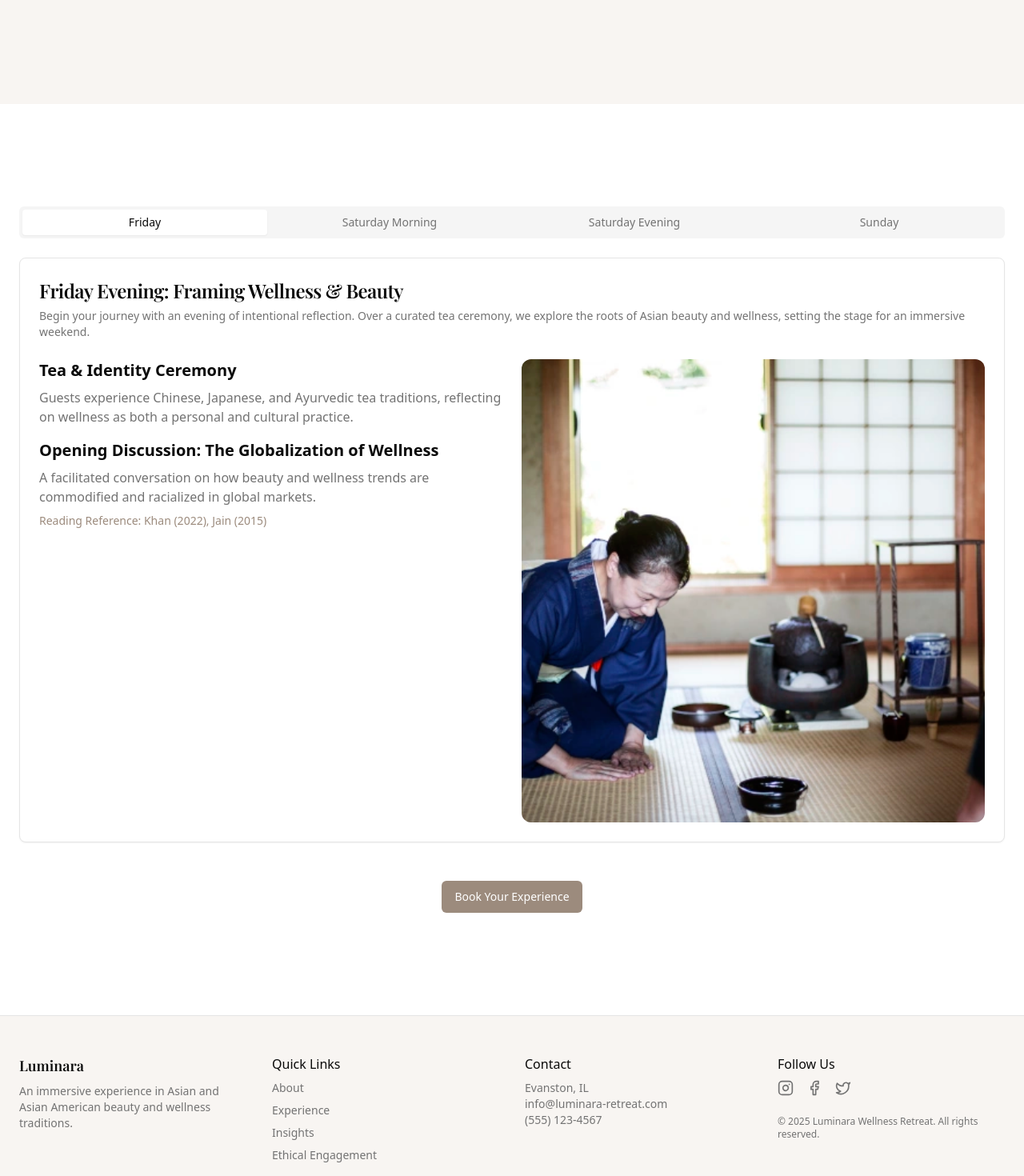
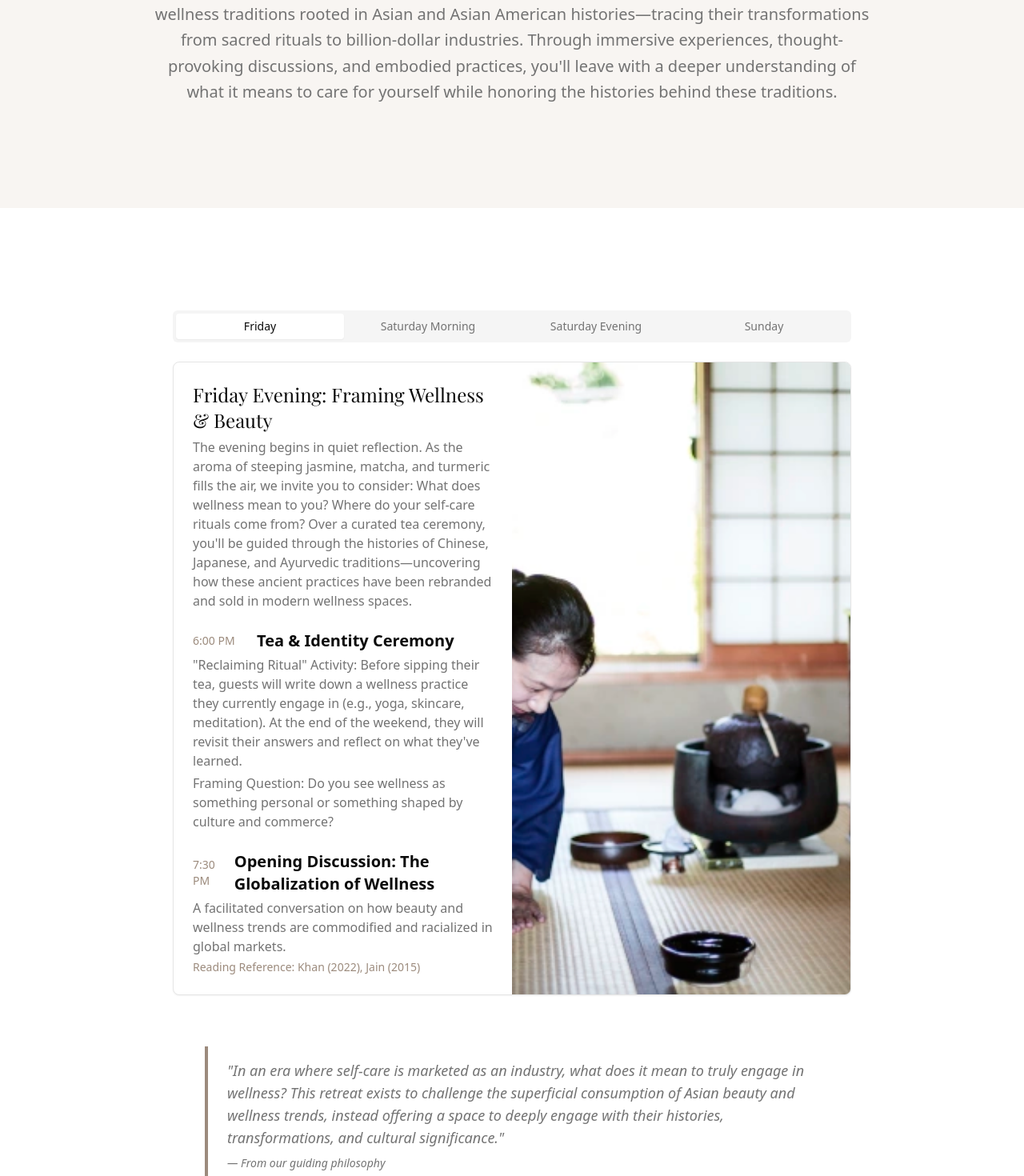
Before and after one commit to ethanpaneraa/asian-am-303-final, a Next.js app: page /experience in a window 1280 px wide. Shown: the part 280-1750 px from the top of the page at 80% size. Built offline with nearby package versions, Linux system fonts and the light colour scheme; a web font is replaced by a local one.

Commit message:
some changes, some more work to do later

```diff
--- a/app/experience/page.tsx
+++ b/app/experience/page.tsx
@@ -21,17 +21,24 @@ export default function ExperiencePage() {
                 The Weekend Experience
               </h1>
               <p className="max-w-[900px] text-muted-foreground md:text-xl/relaxed">
-                What to expect during your transformative journey with Luminara
+                Step into a sanctuary of self-discovery. Over the course of a
+                weekend, you'll explore beauty and wellness traditions rooted in
+                Asian and Asian American histories—tracing their transformations
+                from sacred rituals to billion-dollar industries. Through
+                immersive experiences, thought-provoking discussions, and
+                embodied practices, you'll leave with a deeper understanding of
+                what it means to care for yourself while honoring the histories
+                behind these traditions.
               </p>
             </div>
           </div>
         </div>
       </section>
 
-      <section className="w-full py-12 md:py-24 lg:py-32 bg-white">
+      <section className="max-w-4xl mx-auto py-12 md:py-24 lg:py-32 bg-white">
         <div className="container px-4 md:px-6">
           <Tabs defaultValue="friday" className="w-full">
-            <TabsList className="grid w-full grid-cols-4">
+            <TabsList className="w-4xl mx-auto grid grid-cols-4">
               <TabsTrigger value="friday">Friday</TabsTrigger>
               <TabsTrigger value="saturday-morning">
                 Saturday Morning
@@ -42,83 +49,129 @@ export default function ExperiencePage() {
               <TabsTrigger value="sunday">Sunday</TabsTrigger>
             </TabsList>
             <TabsContent value="friday" className="mt-6">
-              <Card>
-                <CardHeader>
-                  <CardTitle className="text-2xl font-serif">
+              <div className="grid md:grid-cols-2 overflow-hidden rounded-lg border bg-card text-card-foreground shadow-sm h-full">
+                <div className="flex flex-col">
+                  <div className="flex flex-col space-y-1.5 p-6">
+                    <h3 className="text-2xl font-serif">
                       Friday Evening: Framing Wellness & Beauty
-                  </CardTitle>
-                  <CardDescription>
-                    Begin your journey with an evening of intentional
-                    reflection. Over a curated tea ceremony, we explore the
-                    roots of Asian beauty and wellness, setting the stage for an
-                    immersive weekend.
-                  </CardDescription>
-                </CardHeader>
-                <CardContent className="grid gap-6 md:grid-cols-2">
-                  <div className="space-y-4">
-                    <div className="space-y-2">
+                    </h3>
+                    <p className="text-muted-foreground">
+                      The evening begins in quiet reflection. As the aroma of
+                      steeping jasmine, matcha, and turmeric fills the air, we
+                      invite you to consider: What does wellness mean to you?
+                      Where do your self-care rituals come from? Over a curated
+                      tea ceremony, you'll be guided through the histories of
+                      Chinese, Japanese, and Ayurvedic traditions—uncovering how
+                      these ancient practices have been rebranded and sold in
+                      modern wellness spaces.
+                    </p>
+                  </div>
+                  <div className="p-6 pt-0">
+                    <div className="space-y-6">
+                      <div className="space-y-1">
+                        <div className="flex items-center">
+                          <span className="font-medium text-sm text-[#9c8b7d] w-20">
+                            6:00 PM
+                          </span>
                           <h3 className="text-xl font-semibold">
                             Tea & Identity Ceremony
                           </h3>
+                        </div>
                         <p className="text-muted-foreground">
-                        Guests experience Chinese, Japanese, and Ayurvedic tea
-                        traditions, reflecting on wellness as both a personal
-                        and cultural practice.
+                          "Reclaiming Ritual" Activity: Before sipping their
+                          tea, guests will write down a wellness practice they
+                          currently engage in (e.g., yoga, skincare,
+                          meditation). At the end of the weekend, they will
+                          revisit their answers and reflect on what they've
+                          learned.
+                        </p>
+                        <p className="text-muted-foreground mt-2">
+                          <span className="font-medium">Framing Question:</span>{" "}
+                          Do you see wellness as something personal or something
+                          shaped by culture and commerce?
                         </p>
                       </div>
-                    <div className="space-y-2">
+                      <div className="space-y-1">
+                        <div className="flex items-center">
+                          <span className="font-medium text-sm text-[#9c8b7d] w-20">
+                            7:30 PM
+                          </span>
                           <h3 className="text-xl font-semibold">
                             Opening Discussion: The Globalization of Wellness
                           </h3>
+                        </div>
                         <p className="text-muted-foreground">
                           A facilitated conversation on how beauty and wellness
-                        trends are commodified and racialized in global markets.
+                          trends are commodified and racialized in global
+                          markets.
                         </p>
                         <p className="text-sm text-[#9c8b7d]">
                           Reading Reference: Khan (2022), Jain (2015)
                         </p>
                       </div>
                     </div>
-                  <div className="relative aspect-video overflow-hidden rounded-xl md:aspect-square">
+                  </div>
+                </div>
+                <div className="relative w-full h-full min-h-[400px]">
                   <Image
-                      src={`${
-                        process.env.NEXT_PUBLIC_BASE_PATH || ""
-                      }/tea.webp`}
+                    src={`${process.env.NEXT_PUBLIC_BASE_PATH || ""}/tea.webp`}
                     alt="Tea ceremony setting"
                     fill
                     className="object-cover"
                   />
                 </div>
-                </CardContent>
-              </Card>
+              </div>
             </TabsContent>
             <TabsContent value="saturday-morning" className="mt-6">
-              <Card>
-                <CardHeader>
-                  <CardTitle className="text-2xl font-serif">
+              <div className="grid md:grid-cols-2 overflow-hidden rounded-lg border bg-card text-card-foreground shadow-sm h-full">
+                <div className="flex flex-col">
+                  <div className="flex flex-col space-y-1.5 p-6">
+                    <h3 className="text-2xl font-serif">
                       Saturday Morning: K-Beauty & Digital Influences
-                  </CardTitle>
-                  <CardDescription>
-                    The rise of K-Beauty has reshaped beauty ideals across the
-                    world—but how do these trends shape Asian and Asian American
-                    identities?
-                  </CardDescription>
-                </CardHeader>
-                <CardContent className="grid gap-6 md:grid-cols-2">
-                  <div className="space-y-4">
-                    <div className="space-y-2">
+                    </h3>
+                    <p className="text-muted-foreground">
+                      In front of you, a carefully arranged K-Beauty skincare
+                      ritual awaits—each step meticulously designed to create
+                      the coveted 'glass skin' effect. As you apply serums and
+                      masks, we'll discuss: Who gets to define beauty? How do
+                      media, influencers, and digital culture shape the way we
+                      see ourselves? The global K-Beauty boom has transformed
+                      the beauty industry, but does it empower or reinforce
+                      unattainable standards?
+                    </p>
+                  </div>
+                  <div className="p-6 pt-0">
+                    <div className="space-y-6">
+                      <div className="space-y-1">
+                        <div className="flex items-center">
+                          <span className="font-medium text-sm text-[#9c8b7d] w-20">
+                            9:00 AM
+                          </span>
                           <h3 className="text-xl font-semibold">
                             The K-Beauty Phenomenon: A Live Skincare Ritual
                           </h3>
+                        </div>
                         <p className="text-muted-foreground">
-                        A hands-on skincare session while discussing beauty
-                        hierarchies in Korea and the U.S.
+                          "Instagram vs. Reality" Activity: Guests will compare
+                          real K-Beauty marketing campaigns vs. traditional
+                          Korean beauty ideals and discuss how these standards
+                          have shifted due to Westernization and social media.
+                        </p>
+                        <p className="text-muted-foreground mt-2">
+                          <span className="font-medium">Framing Question:</span>{" "}
+                          Does visibility in beauty spaces equal empowerment, or
+                          does it come with new expectations?
                         </p>
                       </div>
-                    <div className="space-y-2">
+                      <div className="space-y-1">
+                        <div className="flex items-center">
+                          <span className="font-medium text-sm text-[#9c8b7d] w-20">
+                            11:00 AM
+                          </span>
                           <h3 className="text-xl font-semibold">
                             Social Media & The Attention Economy
                           </h3>
+                        </div>
                         <p className="text-muted-foreground">
                           How Asian beauty influencers navigate visibility,
                           authenticity, and commercialization.
@@ -128,7 +181,9 @@ export default function ExperiencePage() {
                         </p>
                       </div>
                     </div>
-                  <div className="relative aspect-video overflow-hidden rounded-xl md:aspect-square">
+                  </div>
+                </div>
+                <div className="relative w-full h-full min-h-[400px]">
                   <Image
                     src={`${
                       process.env.NEXT_PUBLIC_BASE_PATH || ""
@@ -138,35 +193,56 @@ export default function ExperiencePage() {
                     className="object-cover"
                   />
                 </div>
-                </CardContent>
-              </Card>
+              </div>
             </TabsContent>
             <TabsContent value="saturday-evening" className="mt-6">
-              <Card>
-                <CardHeader>
-                  <CardTitle className="text-2xl font-serif">
+              <div className="grid md:grid-cols-2 overflow-hidden rounded-lg border bg-card text-card-foreground shadow-sm h-full">
+                <div className="flex flex-col">
+                  <div className="flex flex-col space-y-1.5 p-6">
+                    <h3 className="text-2xl font-serif">
                       Saturday Evening: Colorism, Skin, & Self-Perception
-                  </CardTitle>
-                  <CardDescription>
-                    Why is fair skin still seen as ideal in many Asian cultures?
-                    What does this mean for beauty, race, and power?
-                  </CardDescription>
-                </CardHeader>
-                <CardContent className="grid gap-6 md:grid-cols-2">
-                  <div className="space-y-4">
-                    <div className="space-y-2">
+                    </h3>
+                    <p className="text-muted-foreground">
+                      A single advertisement for a fairness cream can sell more
+                      than a thousand words. Tonight, we gather around the fire
+                      to examine the economy of skin tone—from India's 'Fair &
+                      Lovely' campaigns to Korea's obsession with 'milky white'
+                      complexions. Through stories, media, and lived
+                      experiences, we confront the uncomfortable question: How
+                      has colorism shaped our own perceptions of beauty?
+                    </p>
+                  </div>
+                  <div className="p-6 pt-0">
+                    <div className="space-y-6">
+                      <div className="space-y-1">
+                        <div className="flex items-center">
+                          <span className="font-medium text-sm text-[#9c8b7d] w-20">
+                            4:00 PM
+                          </span>
                           <h3 className="text-xl font-semibold">
                             The Politics of Skin: A Fireside Discussion
                           </h3>
+                        </div>
                         <p className="text-muted-foreground">
-                        Tracing the history of skin lightening products and
-                        beauty hierarchies across Asia.
+                          Interactive Media Analysis: Guests will watch
+                          before-and-after fairness cream commercials and
+                          discuss how beauty hierarchies are reinforced.
+                        </p>
+                        <p className="text-muted-foreground mt-2">
+                          <span className="font-medium">Framing Question:</span>{" "}
+                          How does the beauty industry capitalize on insecurity?
+                          Who benefits from these ideals?
                         </p>
                       </div>
-                    <div className="space-y-2">
+                      <div className="space-y-1">
+                        <div className="flex items-center">
+                          <span className="font-medium text-sm text-[#9c8b7d] w-20">
+                            7:00 PM
+                          </span>
                           <h3 className="text-xl font-semibold">
                             Shinrin-Yoku & Sound Bath Healing
                           </h3>
+                        </div>
                         <p className="text-muted-foreground">
                           A sensory experience designed to encourage
                           self-reflection on the body, beauty, and well-being.
@@ -176,7 +252,9 @@ export default function ExperiencePage() {
                         </p>
                       </div>
                     </div>
-                  <div className="relative aspect-video overflow-hidden rounded-xl md:aspect-square">
+                  </div>
+                </div>
+                <div className="relative w-full h-full min-h-[400px]">
                   <Image
                     src={`${
                       process.env.NEXT_PUBLIC_BASE_PATH || ""
@@ -186,35 +264,58 @@ export default function ExperiencePage() {
                     className="object-cover"
                   />
                 </div>
-                </CardContent>
-              </Card>
+              </div>
             </TabsContent>
             <TabsContent value="sunday" className="mt-6">
-              <Card>
-                <CardHeader>
-                  <CardTitle className="text-2xl font-serif">
+              <div className="grid md:grid-cols-2 overflow-hidden rounded-lg border bg-card text-card-foreground shadow-sm h-full">
+                <div className="flex flex-col">
+                  <div className="flex flex-col space-y-1.5 p-6">
+                    <h3 className="text-2xl font-serif">
                       Sunday Morning: Ethical Beauty & Wellness
-                  </CardTitle>
-                  <CardDescription>
-                    As we close our retreat, we ask: What does it mean to engage
-                    with beauty and wellness in a respectful, informed way?
-                  </CardDescription>
-                </CardHeader>
-                <CardContent className="grid gap-6 md:grid-cols-2">
-                  <div className="space-y-4">
-                    <div className="space-y-2">
+                    </h3>
+                    <p className="text-muted-foreground">
+                      As the retreat draws to a close, we return to the body.
+                      This morning's guided yoga session invites you to reflect
+                      on the relationship between movement, breath, and cultural
+                      meaning. In an industry where yoga has been rebranded into
+                      a $16 billion market, what does it mean to practice with
+                      authenticity? We'll end with a journaling
+                      session—revisiting our initial thoughts on wellness and
+                      exploring how our perspectives have shifted.
+                    </p>
+                  </div>
+                  <div className="p-6 pt-0">
+                    <div className="space-y-6">
+                      <div className="space-y-1">
+                        <div className="flex items-center">
+                          <span className="font-medium text-sm text-[#9c8b7d] w-20">
+                            8:30 AM
+                          </span>
                           <h3 className="text-xl font-semibold">
                             Yoga & The Search for Authenticity
                           </h3>
+                        </div>
                         <p className="text-muted-foreground">
-                        A session on yoga's decontextualization in the West and
-                        how to practice it ethically.
+                          Revisiting the "Reclaiming Ritual" Activity: Guests
+                          will look back at their original wellness practice and
+                          consider what they've learned and how they'll engage
+                          with it moving forward.
+                        </p>
+                        <p className="text-muted-foreground mt-2">
+                          <span className="font-medium">Framing Question:</span>{" "}
+                          How do we move forward with mindfulness—without
+                          falling into the same cycles of consumption?
                         </p>
                       </div>
-                    <div className="space-y-2">
+                      <div className="space-y-1">
+                        <div className="flex items-center">
+                          <span className="font-medium text-sm text-[#9c8b7d] w-20">
+                            10:30 AM
+                          </span>
                           <h3 className="text-xl font-semibold">
                             Journaling & Closing Reflections
                           </h3>
+                        </div>
                         <p className="text-muted-foreground">
                           A guided writing session on what beauty, wellness, and
                           self-care mean moving forward.
@@ -224,20 +325,33 @@ export default function ExperiencePage() {
                         </p>
                       </div>
                     </div>
-                  <div className="relative aspect-video overflow-hidden rounded-xl md:aspect-square">
+                  </div>
+                </div>
+                <div className="relative w-full h-full min-h-[400px]">
                   <Image
-                      src={`${
-                        process.env.NEXT_PUBLIC_BASE_PATH || ""
-                      }/yoga.jpeg`}
+                    src={`${process.env.NEXT_PUBLIC_BASE_PATH || ""}/yoga.jpeg`}
                     alt="Yoga and meditation space"
                     fill
                     className="object-cover"
                   />
                 </div>
-                </CardContent>
-              </Card>
+              </div>
             </TabsContent>
           </Tabs>
+          <div className="mt-16 mb-8 max-w-3xl mx-auto">
+            <blockquote className="relative border-l-4 border-[#9c8b7d] pl-6 py-4 italic text-lg text-muted-foreground">
+              <p>
+                "In an era where self-care is marketed as an industry, what does
+                it mean to truly engage in wellness? This retreat exists to
+                challenge the superficial consumption of Asian beauty and
+                wellness trends, instead offering a space to deeply engage with
+                their histories, transformations, and cultural significance."
+              </p>
+              <footer className="mt-2 text-sm font-medium">
+                — From our guiding philosophy
+              </footer>
+            </blockquote>
+          </div>
           <div className="mt-12 flex justify-center">
             <Button asChild className="bg-[#9c8b7d] hover:bg-[#7d6e62]">
               <Link href="/contact">Book Your Experience</Link>
```
Also changed, not shown: app/contact/page.tsx (+98 -37 lines). Lines whose indentation alone changed are shown as unchanged.
